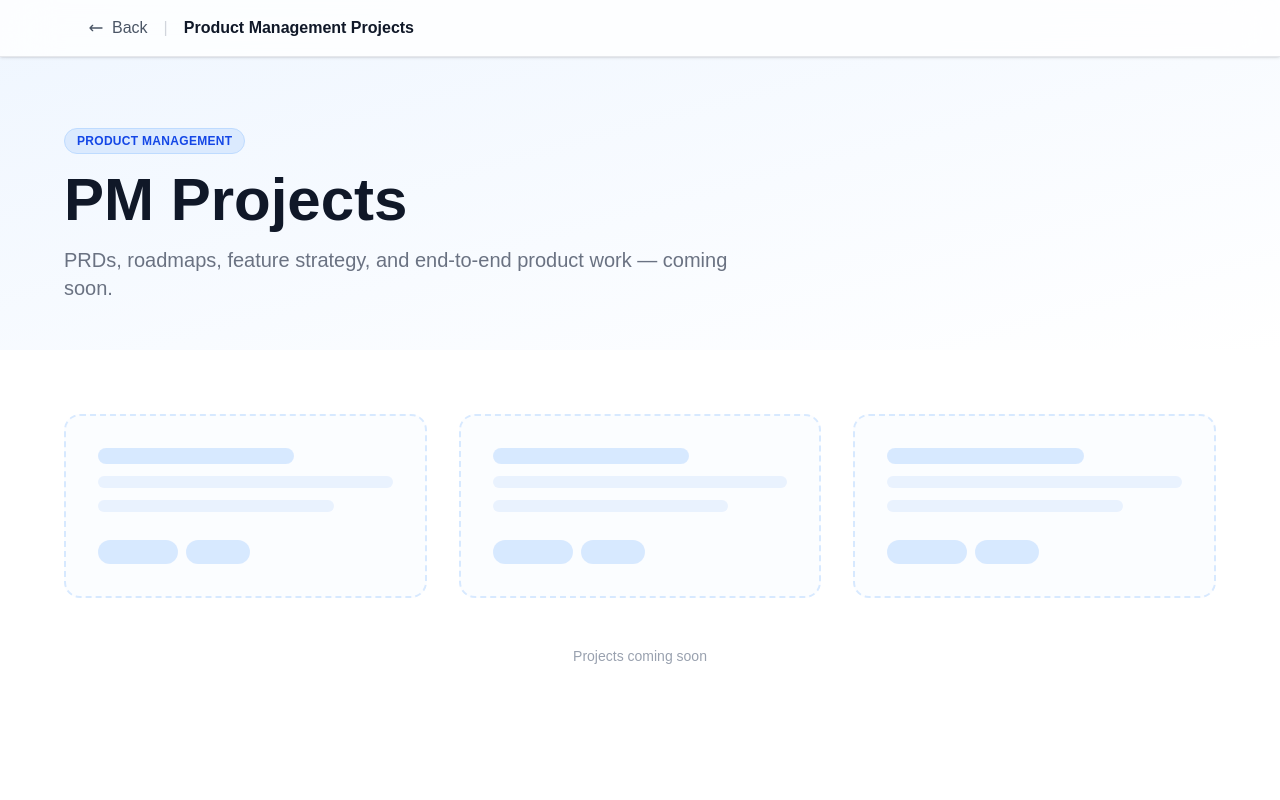
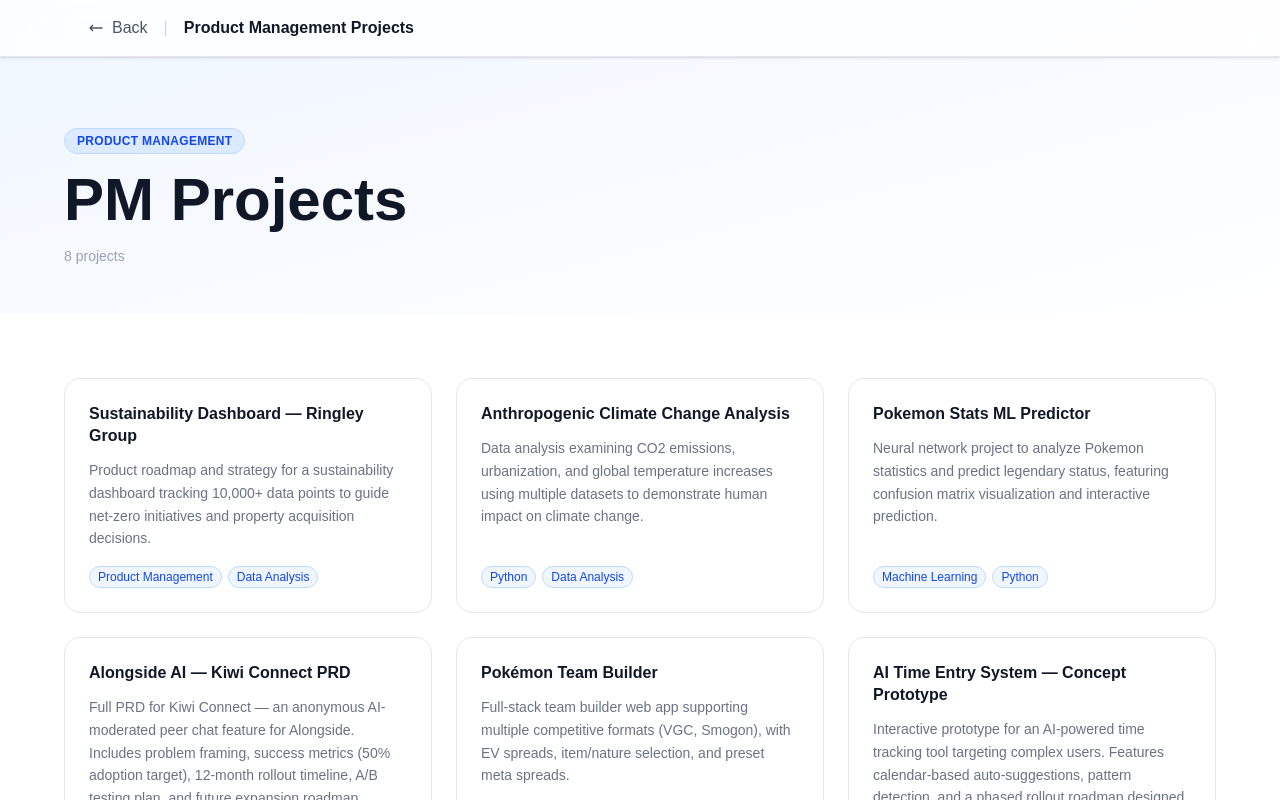
Before and after one commit to etonyao/etonyao.com, a Next.js app: page /product in a window 1280 px wide. Shown: the top 800 px of the page. Built offline with nearby package versions, Linux system fonts and the light colour scheme.

Commit message:
Populate /product and /marketing pages with their respective projects
Co-Authored-By: Claude Sonnet 4.6 <noreply@anthropic.com>

```diff
--- a/app/marketing/page.tsx
+++ b/app/marketing/page.tsx
@@ -1,7 +1,39 @@
+const projects = [
+  {
+    title: 'Potion Problems — Game Marketing Campaign',
+    tags: ['Project Management', 'Marketing Strategy'],
+    description: 'Led marketing strategy for USC Advanced Games Project, managing cross-functional collaboration across 8 teams to launch a successful game trailer.',
+  },
+  {
+    title: 'APASA Community Impact Program',
+    tags: ['Program Management', 'Community Engagement'],
+    description: 'Designed and launched a service initiative requiring 40+ member organizations to conduct community projects across Los Angeles, achieving 60% sustained engagement.',
+  },
+  {
+    title: 'Alongside AI — Kiwi Connect Press Release',
+    tags: ['Marketing', 'Go-to-Market', 'Copywriting'],
+    description: 'Launch press release for Kiwi Connect announcing the feature to schools, counselors, and the public. Covers product positioning, availability, pricing, and FAQs.',
+  },
+  {
+    title: 'The Sims — GTM & Brand Strategy',
+    tags: ['Go-to-Market', 'Brand Strategy', 'Gaming'],
+    description: 'Full go-to-market strategy for The Sims franchise covering transmedia storytelling, the #MySimLife UGC TikTok challenge, a Sims x Love Island brand partnership, and the PLUMBOB Rave PR event — a branded rave where attendees become "Sims IRL" with mood-reactive Plumbob headpieces.',
+  },
+  {
+    title: 'Fable — Marketing Launch Campaign',
+    tags: ['Go-to-Market', 'Gaming', 'Experiential Marketing'],
+    description: 'Full marketing launch plan for the Fable reboot. Includes positioning statement, three customer personas (Strategist, Immersionist, Escapist), a Renaissance Faire pop-up PR event ("Write Your Fable"), an AR TikTok filter ("Choose Your Fate"), interactive bus stop OOH ("Mirror of Albion"), and brand partnerships with Guinness and Cadbury.',
+  },
+  {
+    title: 'Pokémon Pokopia — Full GTM Strategy',
+    tags: ['Go-to-Market', 'Gaming', 'Brand Strategy'],
+    description: 'Comprehensive go-to-market plan for Pokopia, a creature-collecting habitat-restoration RPG targeting casual and cozy gamers ages 7–30. Covers full-funnel paid media strategy across 3 phases ($35–45M budget), Pokémon Presents reveal mechanics, creator tier structure, franchise synergy across TCG/anime/mobile, experiential AR pop-ups in LA/NYC/Tokyo, and brand partnerships with LEGO and Gong Cha. Targets 5–6M Year 1 units and 8–10M MAU by Month 6.',
+  },
+];
+
 export default function MarketingProjects() {
   return (
     <div className="min-h-screen bg-white">
-      {/* Nav back link */}
       <nav className="fixed top-0 w-full bg-white/80 backdrop-blur-xl border-b border-gray-200 z-40 shadow-sm">
         <div className="max-w-6xl mx-auto px-6 py-4 flex items-center gap-4">
           <a
@@ -18,39 +50,38 @@ export default function MarketingProjects() {
         </div>
       </nav>
 
-      {/* Header */}
       <section className="pt-32 pb-12 px-6 bg-gradient-to-br from-purple-50 to-white">
         <div className="max-w-6xl mx-auto">
           <span className="inline-block mb-4 px-3 py-1 bg-purple-100 text-purple-700 rounded-full text-xs font-semibold uppercase tracking-wide border border-purple-200">
             Marketing
           </span>
           <h1 className="text-5xl md:text-6xl font-bold text-gray-900 mb-4">Marketing Projects</h1>
-          <p className="text-xl text-gray-500 max-w-2xl">
-            Go-to-market strategy, campaigns, and brand storytelling — coming soon.
-          </p>
+          <p className="text-gray-400 text-sm mt-2">{projects.length} projects</p>
         </div>
       </section>
 
-      {/* Placeholder grid */}
       <section className="py-16 px-6">
         <div className="max-w-6xl mx-auto">
-          <div className="grid md:grid-cols-2 lg:grid-cols-3 gap-8">
-            {[1, 2, 3].map((i) => (
+          <div className="grid md:grid-cols-2 lg:grid-cols-3 gap-6">
+            {projects.map((project, i) => (
               <div
                 key={i}
-                className="rounded-2xl border-2 border-dashed border-purple-200 bg-purple-50/40 p-8 flex flex-col gap-3 opacity-60"
+                className="group rounded-2xl border border-gray-200 bg-white p-6 flex flex-col gap-3 hover:border-purple-400 hover:shadow-lg transition-all duration-300"
               >
-                <div className="h-4 w-2/3 bg-purple-200 rounded-full" />
-                <div className="h-3 w-full bg-purple-100 rounded-full" />
-                <div className="h-3 w-4/5 bg-purple-100 rounded-full" />
-                <div className="mt-4 flex gap-2">
-                  <div className="h-6 w-20 bg-purple-200 rounded-full" />
-                  <div className="h-6 w-16 bg-purple-200 rounded-full" />
+                <h2 className="text-base font-semibold text-gray-900 group-hover:text-purple-600 transition-colors leading-snug">
+                  {project.title}
+                </h2>
+                <p className="text-sm text-gray-500 leading-relaxed flex-1">{project.description}</p>
+                <div className="flex flex-wrap gap-1.5 pt-1">
+                  {project.tags.map((tag) => (
+                    <span key={tag} className="text-xs text-purple-700 bg-purple-50 border border-purple-200 px-2 py-0.5 rounded-full">
+                      {tag}
+                    </span>
+                  ))}
                 </div>
               </div>
             ))}
           </div>
-          <p className="text-center text-gray-400 mt-12 text-sm">Projects coming soon</p>
         </div>
       </section>
     </div>
--- a/app/product/page.tsx
+++ b/app/product/page.tsx
@@ -1,7 +1,51 @@
+const projects = [
+  {
+    title: 'Sustainability Dashboard — Ringley Group',
+    tags: ['Product Management', 'Data Analysis'],
+    description: 'Product roadmap and strategy for a sustainability dashboard tracking 10,000+ data points to guide net-zero initiatives and property acquisition decisions.',
+  },
+  {
+    title: 'Anthropogenic Climate Change Analysis',
+    tags: ['Python', 'Data Analysis'],
+    description: 'Data analysis examining CO2 emissions, urbanization, and global temperature increases using multiple datasets to demonstrate human impact on climate change.',
+  },
+  {
+    title: 'Pokemon Stats ML Predictor',
+    tags: ['Machine Learning', 'Python'],
+    description: 'Neural network project to analyze Pokemon statistics and predict legendary status, featuring confusion matrix visualization and interactive prediction.',
+  },
+  {
+    title: 'Alongside AI — Kiwi Connect PRD',
+    tags: ['Product Management', 'AI Integration', 'EdTech'],
+    description: 'Full PRD for Kiwi Connect — an anonymous AI-moderated peer chat feature for Alongside. Includes problem framing, success metrics (50% adoption target), 12-month rollout timeline, A/B testing plan, and future expansion roadmap.',
+  },
+  {
+    title: 'Pokémon Team Builder',
+    tags: ['React', 'Next.js', 'UI/UX'],
+    description: 'Full-stack team builder web app supporting multiple competitive formats (VGC, Smogon), with EV spreads, item/nature selection, and preset meta spreads.',
+    link: '/pokemonteambuilder',
+  },
+  {
+    title: 'AI Time Entry System — Concept Prototype',
+    tags: ['Product Management', 'AI Integration', 'Prototyping'],
+    description: 'Interactive prototype for an AI-powered time tracking tool targeting complex users. Features calendar-based auto-suggestions, pattern detection, and a phased rollout roadmap designed to reduce manual entry time by 60%.',
+    link: '/pwccase',
+  },
+  {
+    title: 'Netflix — Film of the Week PRD',
+    tags: ['Product Management', 'Streaming', 'Content Discovery'],
+    description: 'PRD for a curated weekly film spotlight on Netflix targeting decision fatigue. Features a homepage banner, TikTok-style short-form preview, and UGC campaign. Includes A/B test plan and roadmap to expand into Show/Short of the Week.',
+  },
+  {
+    title: 'Netflix — Mood Meter PRD + Lean Canvas',
+    tags: ['Product Management', 'AI Integration', 'Streaming'],
+    description: 'Full group PRD and Lean Canvas for a mood-first content discovery feature on Netflix. Users pick from 8 mood tiles, tune watch length and familiarity, and receive a personalized results page in under 90 seconds. Includes ICE scoring, 10 user stories, phased A/B experiment plan, and SMART success metrics (65% playback conversion, +12% watch time uplift targets).',
+  },
+];
+
 export default function ProductProjects() {
   return (
     <div className="min-h-screen bg-white">
-      {/* Nav back link */}
       <nav className="fixed top-0 w-full bg-white/80 backdrop-blur-xl border-b border-gray-200 z-40 shadow-sm">
         <div className="max-w-6xl mx-auto px-6 py-4 flex items-center gap-4">
           <a
@@ -18,39 +62,40 @@ export default function ProductProjects() {
         </div>
       </nav>
 
-      {/* Header */}
       <section className="pt-32 pb-12 px-6 bg-gradient-to-br from-blue-50 to-white">
         <div className="max-w-6xl mx-auto">
           <span className="inline-block mb-4 px-3 py-1 bg-blue-100 text-blue-700 rounded-full text-xs font-semibold uppercase tracking-wide border border-blue-200">
             Product Management
           </span>
           <h1 className="text-5xl md:text-6xl font-bold text-gray-900 mb-4">PM Projects</h1>
-          <p className="text-xl text-gray-500 max-w-2xl">
-            PRDs, roadmaps, feature strategy, and end-to-end product work — coming soon.
-          </p>
+          <p className="text-gray-400 text-sm mt-2">{projects.length} projects</p>
         </div>
       </section>
 
-      {/* Placeholder grid */}
       <section className="py-16 px-6">
         <div className="max-w-6xl mx-auto">
-          <div className="grid md:grid-cols-2 lg:grid-cols-3 gap-8">
-            {[1, 2, 3].map((i) => (
+          <div className="grid md:grid-cols-2 lg:grid-cols-3 gap-6">
+            {projects.map((project, i) => (
               <div
                 key={i}
-                className="rounded-2xl border-2 border-dashed border-blue-200 bg-blue-50/40 p-8 flex flex-col gap-3 opacity-60"
+                className="group rounded-2xl border border-gray-200 bg-white p-6 flex flex-col gap-3 hover:border-blue-400 hover:shadow-lg transition-all duration-300"
               >
-                <div className="h-4 w-2/3 bg-blue-200 rounded-full" />
-                <div className="h-3 w-full bg-blue-100 rounded-full" />
-                <div className="h-3 w-4/5 bg-blue-100 rounded-full" />
-                <div className="mt-4 flex gap-2">
-                  <div className="h-6 w-20 bg-blue-200 rounded-full" />
-                  <div className="h-6 w-16 bg-blue-200 rounded-full" />
+                <h2 className="text-base font-semibold text-gray-900 group-hover:text-blue-600 transition-colors leading-snug">
+                  {'link' in project && project.link ? (
+                    <a href={project.link} className="hover:underline underline-offset-2">{project.title}</a>
+                  ) : project.title}
+                </h2>
+                <p className="text-sm text-gray-500 leading-relaxed flex-1">{project.description}</p>
+                <div className="flex flex-wrap gap-1.5 pt-1">
+                  {project.tags.map((tag) => (
+                    <span key={tag} className="text-xs text-blue-700 bg-blue-50 border border-blue-200 px-2 py-0.5 rounded-full">
+                      {tag}
+                    </span>
+                  ))}
                 </div>
               </div>
             ))}
           </div>
-          <p className="text-center text-gray-400 mt-12 text-sm">Projects coming soon</p>
         </div>
       </section>
     </div>
```
